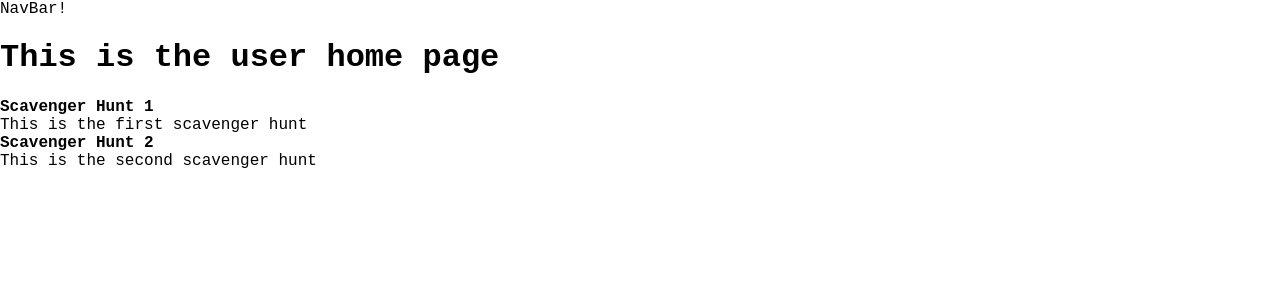
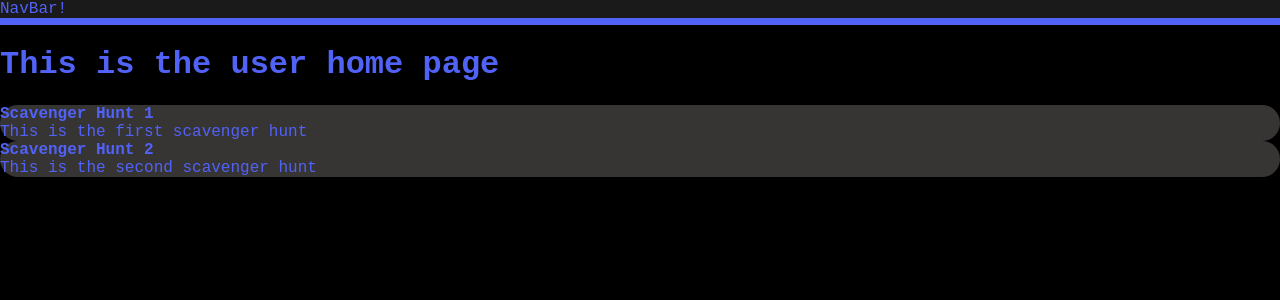
Before and after one commit to cjin2019/scavenger-html, a React app: page /userhome in a window 1280 px wide. Shown: the top 300 px of the page. Built offline with nearby package versions, Linux system fonts and the light colour scheme; no server answers; the HTML template or start-up script is replaced by a standard one.

Commit message:
Added css files for navbar and singlehuntshortcut

```diff
--- /dev/null
+++ b/client/src/components/modules/NavBar.css
@@ -0,0 +1,4 @@
+.NavBar-container {
+    background-color: var(--darkgrey);
+    border-bottom: 7px solid var(--blue--purple);
+}
--- a/client/src/components/modules/NavBar.js
+++ b/client/src/components/modules/NavBar.js
@@ -1,5 +1,6 @@
 import React, { Component } from "react";
 import "../../utilities.css";
+import "./NavBar.css";
 
 class NavBar extends Component {
 
@@ -9,7 +10,7 @@ class NavBar extends Component {
 
     render() {
         return (
-            <nav>
+            <nav className = "NavBar-container">
                 <div>NavBar!</div>
             </nav>
         )
--- /dev/null
+++ b/client/src/components/modules/SingleHuntShortcut.css
@@ -0,0 +1,4 @@
+.SingleHuntShortcut-container{
+    background-color: var(--medgrey);
+    border-radius: var(--l);
+}
--- a/client/src/components/modules/SingleHuntShortcut.js
+++ b/client/src/components/modules/SingleHuntShortcut.js
@@ -1,5 +1,6 @@
 import React, { Component } from "react";
 
+import "./SingleHuntShortcut.css";
 /**
  * Component to render a single hunt
  *
@@ -16,7 +17,7 @@ class SingleHuntShortcut extends Component {
 
     render(){
         return (
-        <div>
+        <div className="SingleHuntShortcut-container">
             <div className = "u-bold">{this.props.title}</div>
             <div>{this.props.description}</div>
         </div> );
--- a/client/src/utilities.css
+++ b/client/src/utilities.css
@@ -18,12 +18,14 @@
 @import url("https://fonts.googleapis.com/css2?family=Ubuntu+Mono&display=swap");
 
 :root {
-  --primary: #396dff;
+  --primary: #1c3da8;
   --primary--dim: #6987db;
-  --darkgrey: #d4d4d4;
-  --medgrey: #e0e0e0;
+  --darkgrey:#1B1A1A;
+  --medgrey: #373434;
   --grey: #f7f7f7;
   --white: #fff;
+  --black: #000000;
+  --blue--purple: #5162F6;
 
   --xs: 4px;
   --s: 8px;
@@ -36,6 +38,8 @@ body {
   padding: 0;
   font-family: "Ubuntu", monospace;
   font-weight: 300;
+  color: var(--blue--purple);
+  background-color: var(--black);
 }
 
 form {
```
